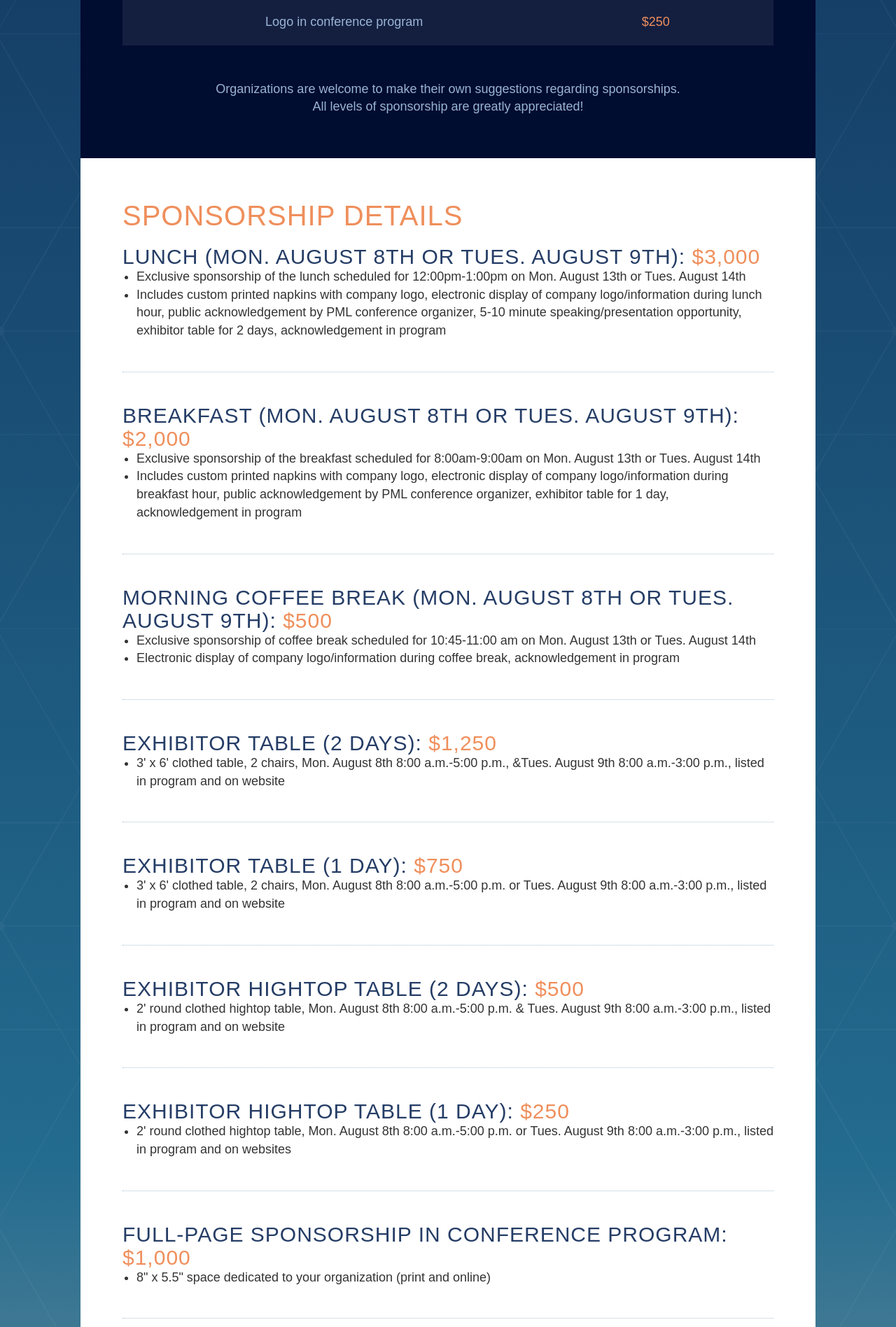
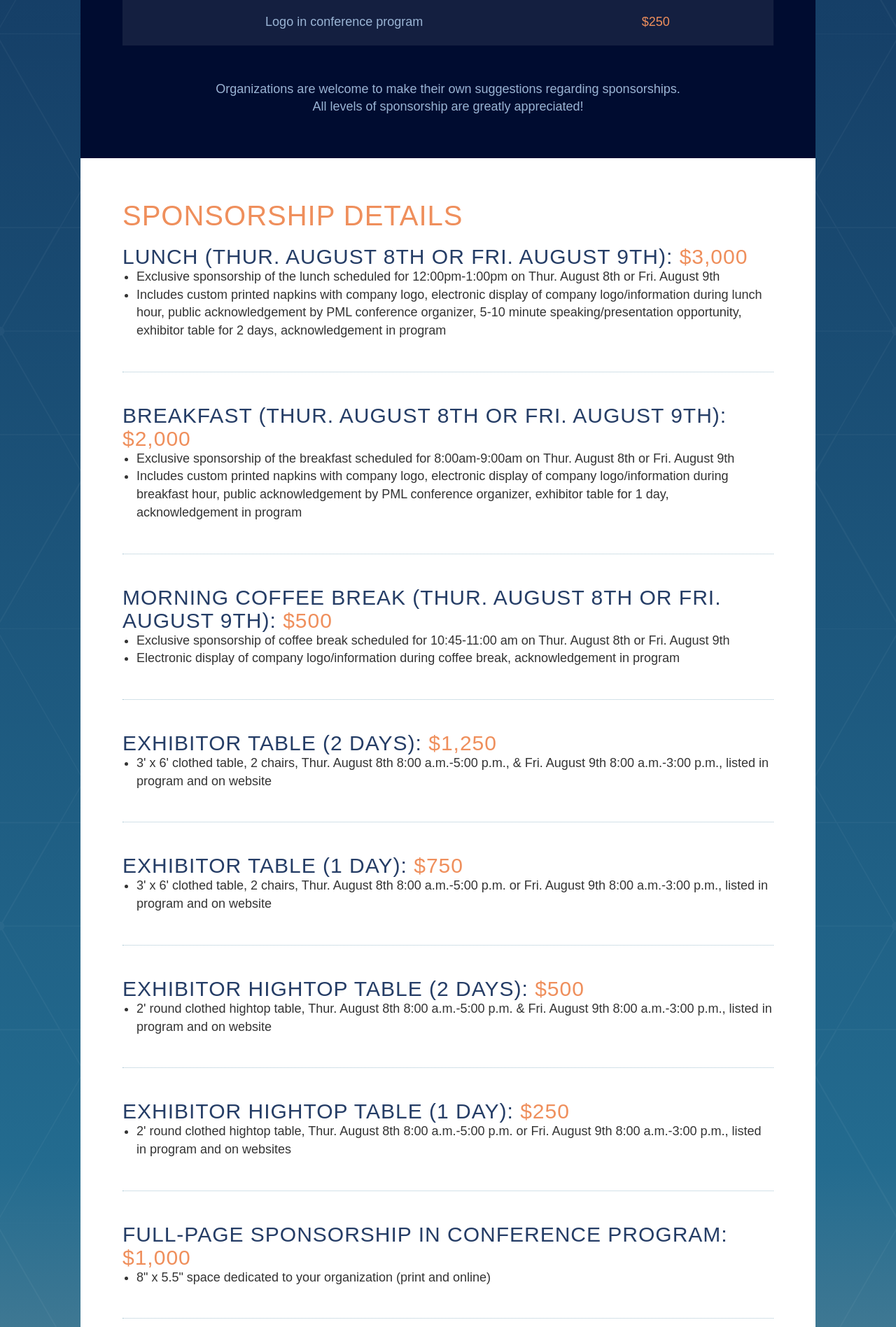
Before and after one commit to jsruesch/pmlcon, a PHP site: page /sponsorship.php in a window 1280 px wide. Shown: the part 1651-3547 px from the top of the page at 70% size. Run offline with PHP 8.4, Linux system fonts and the light colour scheme; some libraries are stand-ins or nearby versions.

Commit message:
Update sponsorship.php

```diff
--- a/sponsorship.php
+++ b/sponsorship.php
@@ -250,30 +250,30 @@
           </div>
           <div class="row mar20-top mar20-bot">
             <h3 class="text-dblue">
-              Lunch (Mon. August 8th or Tues. August 9th): <span class="text-orange">$3,000</span>
+              Lunch (Thur. August 8th or Fri. August 9th): <span class="text-orange">$3,000</span>
             </h3>
             <ol class="disc">
-              <li>Exclusive sponsorship of the lunch scheduled for 12:00pm-1:00pm on Mon. August 13th or Tues. August 14th </li>
+              <li>Exclusive sponsorship of the lunch scheduled for 12:00pm-1:00pm on Thur. August 8th or Fri. August 9th </li>
               <li>Includes custom printed napkins with company logo, electronic display of company logo/information during lunch hour, public acknowledgement by PML conference organizer, 5-10 minute speaking/presentation opportunity, exhibitor table for 2 days, acknowledgement in program</li>
             </ol>
           </div>
           <div class="row mar30-bot"><hr /></div>
           <div class="row mar20-top mar20-bot">
             <h3 class="text-dblue">
-              Breakfast (Mon. August 8th or Tues. August 9th):  <span class="text-orange">$2,000</span>
+              Breakfast (Thur. August 8th or Fri. August 9th):  <span class="text-orange">$2,000</span>
             </h3>
             <ol class="disc">
-              <li>Exclusive sponsorship of the breakfast scheduled for 8:00am-9:00am on Mon. August 13th or Tues. August 14th</li>
+              <li>Exclusive sponsorship of the breakfast scheduled for 8:00am-9:00am on Thur. August 8th or Fri. August 9th</li>
               <li>Includes custom printed napkins with company logo, electronic display of company logo/information during breakfast hour, public acknowledgement by PML conference organizer, exhibitor table for 1 day, acknowledgement in program</li>
             </ol>
           </div>
           <div class="row mar30-bot"><hr /></div>
           <div class="row mar20-top mar20-bot">
             <h3 class="text-dblue">
-              Morning coffee break (Mon. August 8th or Tues. August 9th): <span class="text-orange">$500</span>
+              Morning coffee break (Thur. August 8th or Fri. August 9th): <span class="text-orange">$500</span>
             </h3>
             <ol class="disc">
-              <li>Exclusive sponsorship of coffee break scheduled for 10:45-11:00 am on Mon. August 13th or Tues. August 14th</li>
+              <li>Exclusive sponsorship of coffee break scheduled for 10:45-11:00 am on Thur. August 8th or Fri. August 9th</li>
               <li>Electronic display of company logo/information during coffee break, acknowledgement in program</li>
             </ol>
           </div>
@@ -283,7 +283,7 @@
               Exhibitor table (2 days): <span class="text-orange">$1,250</span>
             </h3>
             <ol class="disc">
-              <li>3' x 6' clothed table, 2 chairs, Mon. August 8th 8:00 a.m.-5:00 p.m., &Tues. August 9th 8:00 a.m.-3:00 p.m., listed in program and on website</li>
+              <li>3' x 6' clothed table, 2 chairs, Thur. August 8th 8:00 a.m.-5:00 p.m., & Fri. August 9th 8:00 a.m.-3:00 p.m., listed in program and on website</li>
             </ol>
           </div>
           <div class="row mar30-bot"><hr /></div>
@@ -292,7 +292,7 @@
               Exhibitor table (1 day): <span class="text-orange">$750</span>
             </h3>
             <ol class="disc">
-              <li>3' x 6' clothed table, 2 chairs, Mon. August 8th 8:00 a.m.-5:00 p.m. or Tues. August 9th 8:00 a.m.-3:00 p.m., listed in program and on website</li>
+              <li>3' x 6' clothed table, 2 chairs, Thur. August 8th 8:00 a.m.-5:00 p.m. or Fri. August 9th 8:00 a.m.-3:00 p.m., listed in program and on website</li>
             </ol>
           </div>
           <div class="row mar30-bot"><hr /></div>
@@ -301,7 +301,7 @@
               Exhibitor hightop table (2 days): <span class="text-orange">$500</span>
             </h3>
             <ol class="disc">
-              <li>2' round clothed hightop table, Mon. August 8th 8:00 a.m.-5:00 p.m. & Tues. August 9th 8:00 a.m.-3:00 p.m., listed in program and on website</li>
+              <li>2' round clothed hightop table, Thur. August 8th 8:00 a.m.-5:00 p.m. & Fri. August 9th 8:00 a.m.-3:00 p.m., listed in program and on website</li>
             </ol>
           </div>
           <div class="row mar30-bot"><hr /></div>
@@ -310,7 +310,7 @@
               Exhibitor hightop table (1 day): <span class="text-orange">$250</span>
             </h3>
             <ol class="disc">
-              <li>2' round clothed hightop table, Mon. August 8th 8:00 a.m.-5:00 p.m. or Tues. August 9th 8:00 a.m.-3:00 p.m., listed in program and on websites</li>
+              <li>2' round clothed hightop table, Thur. August 8th 8:00 a.m.-5:00 p.m. or Fri. August 9th 8:00 a.m.-3:00 p.m., listed in program and on websites</li>
             </ol>
           </div>
           <div class="row mar30-bot"><hr /></div>
```
